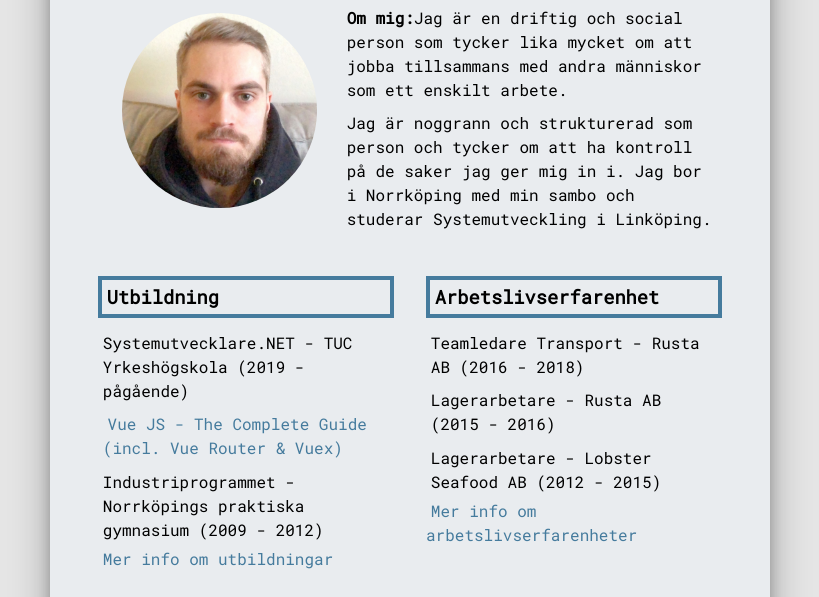
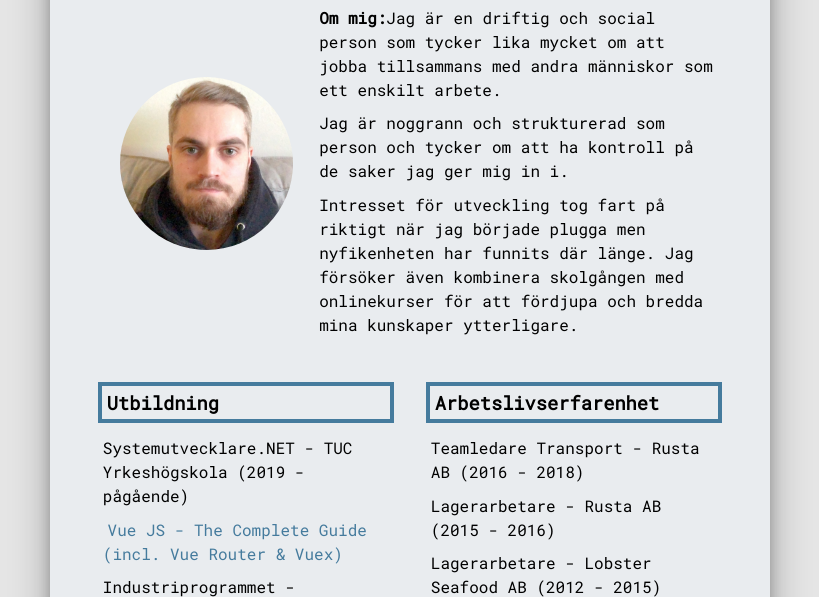
Before and after one commit to lucas-holm/lucas-holm.github.io, a plain HTML site: page index.html in a window 1280 px wide. Shown: the part 167-764 px from the top of the page, without its empty margins (230-1049 px from the left). Drawn offline with Linux system fonts and the light colour scheme.

Commit message:
Update index.html

```diff
--- a/index.html
+++ b/index.html
@@ -35,8 +35,13 @@
                             </p>
                             <p>
                                 Jag är noggrann och strukturerad som person och tycker om att ha
-                                kontroll på de saker jag ger mig in i. Jag bor i Norrköping med min
-                                sambo och studerar Systemutveckling i Linköping.
+                                kontroll på de saker jag ger mig in i.
+                            </p>
+                            <p>
+                                Intresset för utveckling tog fart på riktigt när jag började plugga
+                                men nyfikenheten har funnits där länge. Jag försöker även kombinera
+                                skolgången med onlinekurser för att fördjupa och bredda mina
+                                kunskaper ytterligare.
                             </p>
                         </div>
                     </div>
```
